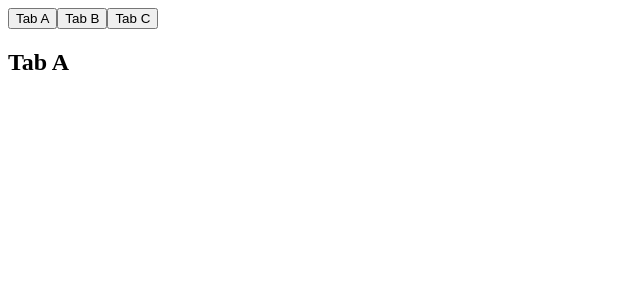
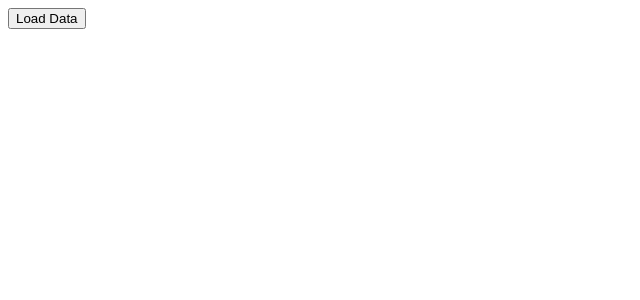
Before and after one commit to milan-sony/learn_vue.js, a Vue app in the folder new-project/: page / in a window 1280 px wide. Shown: the top 300 px of the page, without its empty margins (0-640 px from the left). Built offline with nearby package versions, Linux system fonts and the light colour scheme.

Commit message:
HTTP GET request - axios

```diff
--- a/new-project/package.json
+++ b/new-project/package.json
@@ -8,6 +8,7 @@
     "lint": "vue-cli-service lint"
   },
   "dependencies": {
+    "axios": "^1.6.8",
     "core-js": "^3.8.3",
     "vue": "^3.2.13"
   },
--- a/new-project/src/App.vue
+++ b/new-project/src/App.vue
@@ -1,35 +1,21 @@
 <template>
-  <button @click="activeTab = 'TabA'">Tab A</button>
-  <button @click="activeTab = 'TabB'">Tab B</button>
-  <button @click="activeTab = 'TabC'">Tab C</button>
 
-  <component :is="activeTab"/>
-
-  <!-- <div>
-    <TabA v-if="activeTab === 'TabA'" />
-    <TabB v-if="activeTab === 'TabB'" />
-    <TabC v-if="activeTab === 'TabC'" />
-  </div> -->
+  <PostList/>
 
 </template>
 
 <script>
 
-import TabA from './components/TabA.vue'
-import TabB from './components/TabB.vue'
-import TabC from './components/TabC.vue'
+import PostList from './components/PostList.vue'
 
 export default {
   name: 'App',
   data() {
     return {
-      activeTab: 'TabA'
     }
   },
   components: {
-    TabA,
-    TabB,
-    TabC
+    PostList
   },
   methods: {
 
--- /dev/null
+++ b/new-project/src/components/PostList.vue
@@ -0,0 +1,39 @@
+<template>
+
+    <div>
+        <button @click="fetchData">Load Data</button>
+    </div>
+
+    <div v-if="data">
+        <pre>{{ data.first_name + " " + data.last_name }}</pre>
+        <p>"{{ data.employment.title }}"</p>
+    </div>
+
+</template>
+
+<script>
+
+import axios from 'axios'
+
+export default {
+    name: 'PostList',
+    data() {
+        return {
+            data: ''
+        }
+    },
+    methods: {
+        async fetchData() {
+            await axios.get("https://random-data-api.com/api/v2/users").then((response)=>{
+                console.log(response.data)
+                this.data = response.data
+            }).catch((err)=>{
+                console.log(err)
+            })
+        }
+    }
+}
+
+</script>
+
+<style></style>
--- a/new-project/src/components/TabA.vue
+++ /dev/null
@@ -1,15 +0,0 @@
-<template>
-
-    <div>
-        <h2>Tab A</h2>
-    </div>
-
-</template>
-
-<script>
-export default {
-    name: 'TabA'
-}
-</script>
-
-<style></style>
--- a/new-project/src/components/TabB.vue
+++ /dev/null
@@ -1,15 +0,0 @@
-<template>
-
-    <div>
-        <h2>Tab B</h2>
-    </div>
-
-</template>
-
-<script>
-export default {
-    name: 'TabB'
-}
-</script>
-
-<style></style>
--- a/new-project/src/components/TabC.vue
+++ /dev/null
@@ -1,15 +0,0 @@
-<template>
-
-    <div>
-        <h2>Tab C</h2>
-    </div>
-
-</template>
-
-<script>
-export default {
-    name: 'TabC'
-}
-</script>
-
-<style></style>
```
Also changed, not shown: 1 other file (tests, documents, lock files or other folders).
